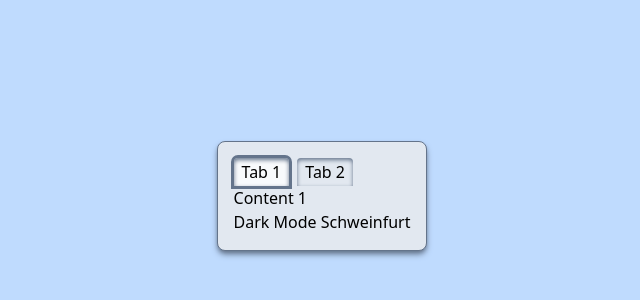
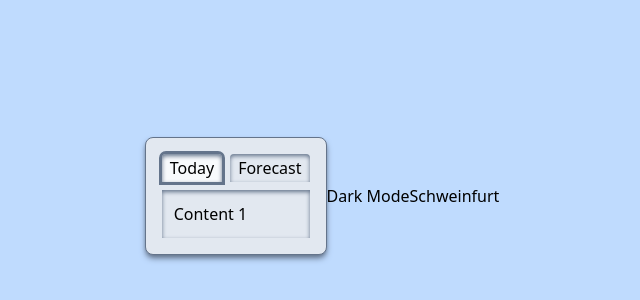
Before and after one commit to SebastianPost96/tailwind-weather-app, an Angular app: page / in a window 1280 px wide. Shown: the part 204-504 px from the top of the page, without its empty margins (318-958 px from the left). Built offline with nearby package versions, Linux system fonts and the light colour scheme; no server answers.

Commit message:
rename tabs

```diff
--- a/src/app/app.component.html
+++ b/src/app/app.component.html
@@ -7,10 +7,11 @@
 >
   <app-panel>
     <app-tabs>
-      <app-tab label="Tab 1">Content 1</app-tab>
-      <app-tab label="Tab 2">Content 2</app-tab>
+      <app-tab label="Today">Content 1</app-tab>
+      <app-tab label="Forecast">Content 2</app-tab>
     </app-tabs>
-    <button (click)="responsive.toggleDarkMode()">Dark Mode</button>
-    {{ state.weatherData?.location?.name }}
   </app-panel>
+
+  <button (click)="responsive.toggleDarkMode()">Dark Mode</button>
+  {{ state.weatherData?.location?.name }}
 </div>
--- a/src/app/components/ui/tabs/tabs.component.ts
+++ b/src/app/components/ui/tabs/tabs.component.ts
@@ -23,7 +23,7 @@ import { TabComponent } from './tab.component';
         {{ tab.label }}
       </div>
     </div>
-    <div *ngIf="tabs.get(selectedTab()) as tab">
+    <div class="mt-2 p-3 shadow-inner shadow-panel-border" *ngIf="tabs.get(selectedTab()) as tab">
       <ng-container [ngTemplateOutlet]="tab.template"></ng-container>
     </div>
   `,
```
